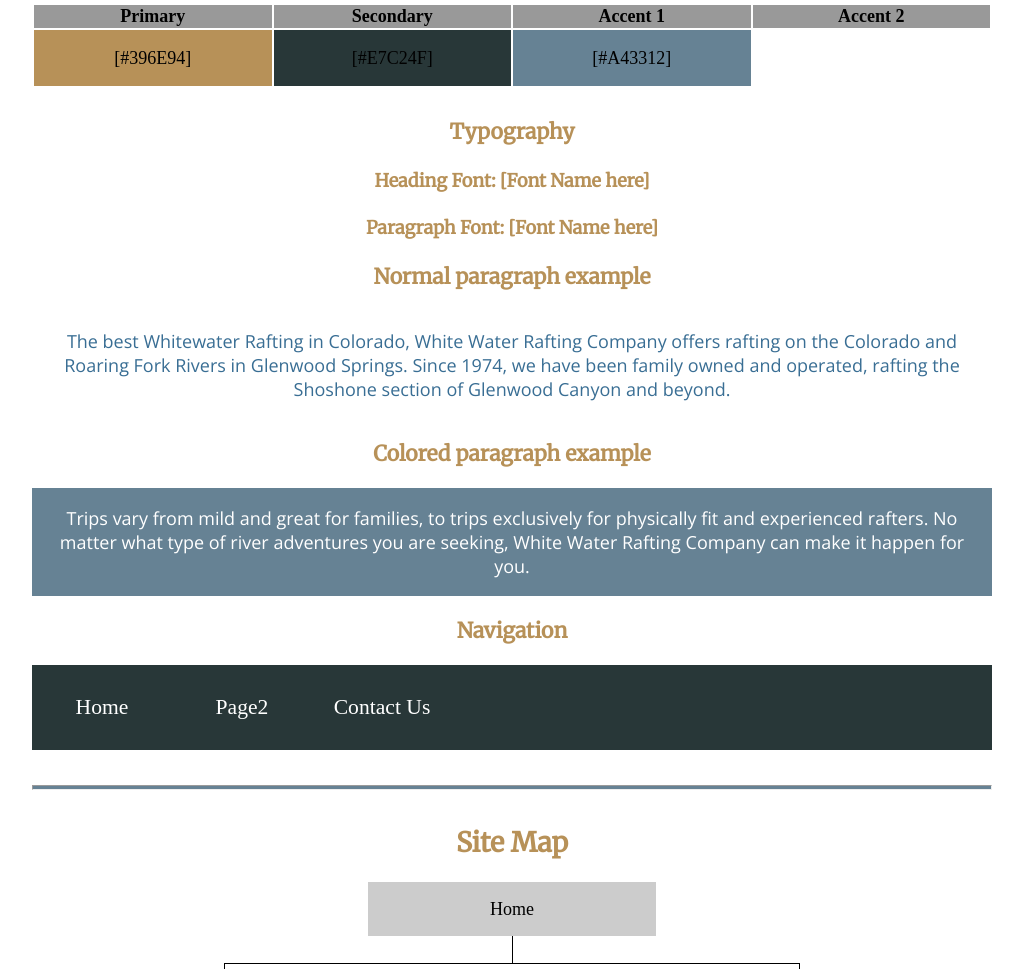
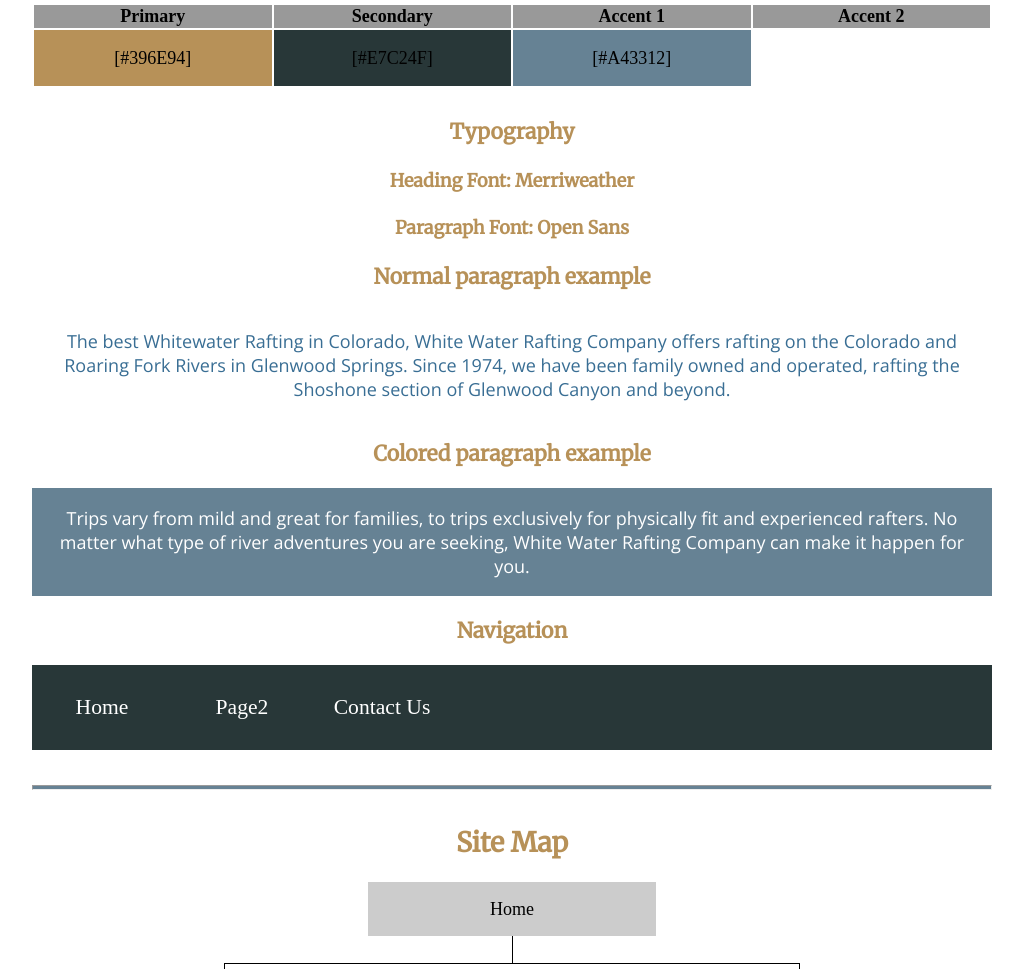
Before and after one commit to alejandrobta/wdd130v2, a plain HTML site: page wwr/site-plan-rafting.html in a window 1280 px wide. Shown: the part 1673-2642 px from the top of the page, without its empty margins (128-1151 px from the left). Drawn offline with nearby package versions, Linux system fonts and the light colour scheme.

Commit message:
add fonts

```diff
--- a/wwr/site-plan-rafting.html
+++ b/wwr/site-plan-rafting.html
@@ -66,11 +66,12 @@
     <!-- Choose a font for your paragraphs (body copy) and headlines. What font(s) have you chosen? Think also about which of your colors above you might use for background and font colors. -->
 
     <h4>
-      Heading Font: [Font Name here]
+      Heading Font: Merriweather
       <!-- change this -->
     </h4>
     <h4>
-      Paragraph Font: [Font Name here]
+      Paragraph Font: Open Sans
+
       <!-- change this -->
     </h4>
     <h3>Normal paragraph example</h3>
```
